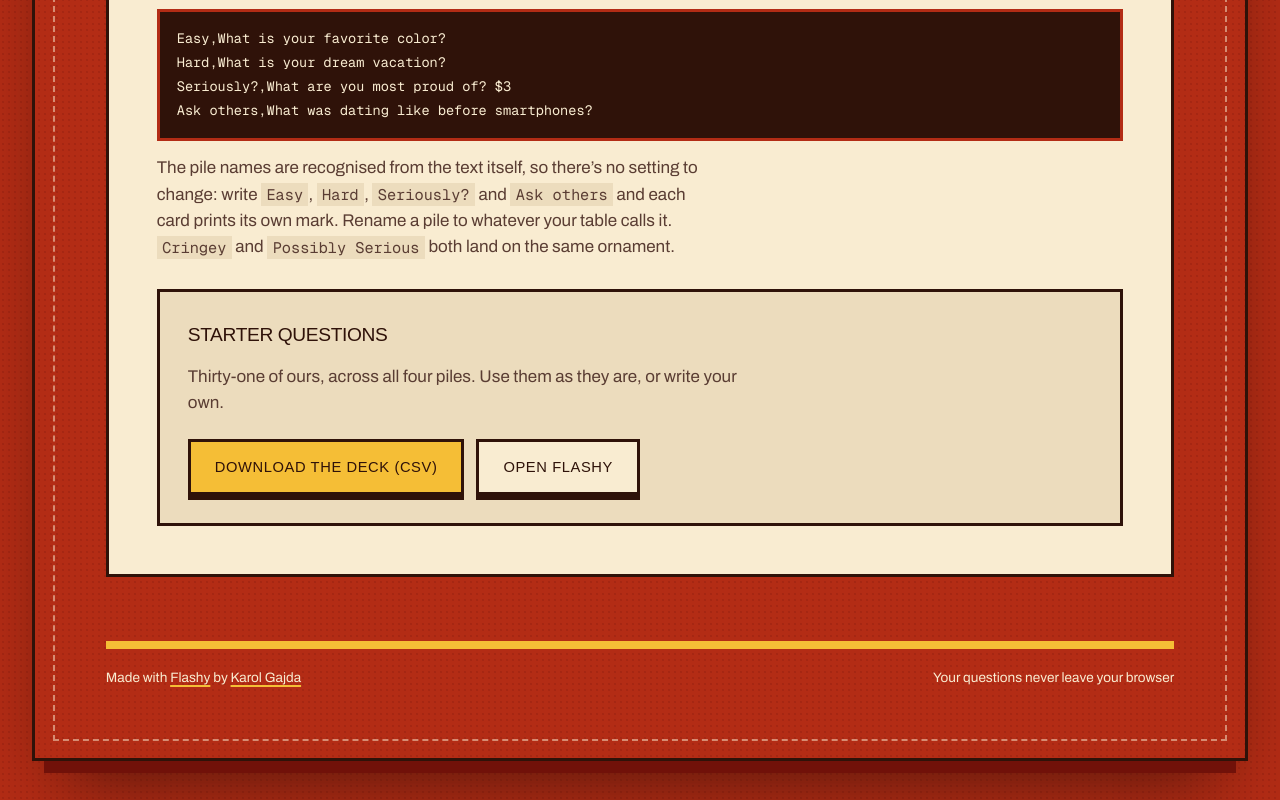
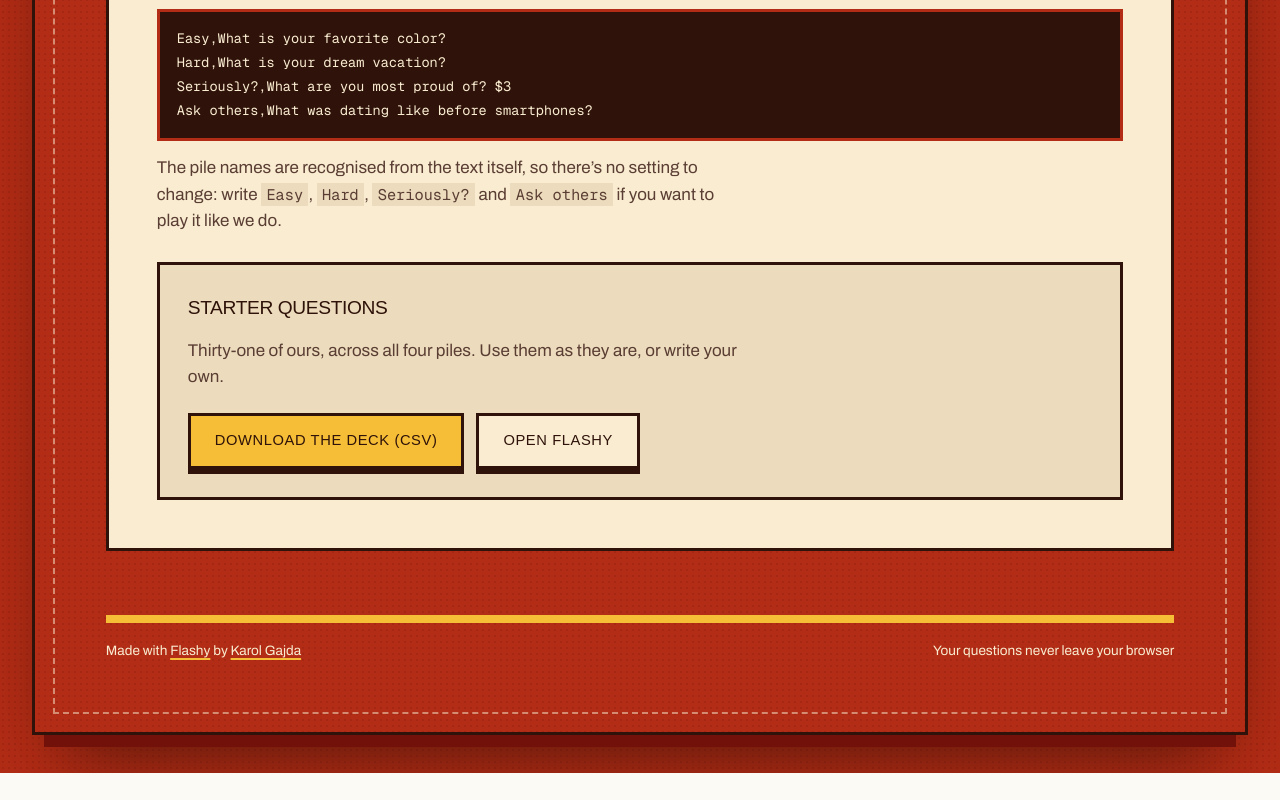
Before and after one commit to thekarolgajda/Flashy, a Next.js app: page /enough-about-the-weather in a window 1280 px wide. Shown: the part 2889-3689 px from the top of the page. After the commit the page ends 3662 px from the top, so only its background shows below. Built offline with nearby package versions, Linux system fonts and the light colour scheme; a web font is replaced by a local one.

Commit message:
Point the pile names at how we play, not at the ornament

```diff
--- a/src/app/enough-about-the-weather/page.tsx
+++ b/src/app/enough-about-the-weather/page.tsx
@@ -243,9 +243,7 @@ Ask others,What was dating like before smartphones?`}</code>
             The pile names are recognised from the text itself, so there&rsquo;s no setting to
             change: write <span className="literal">Easy</span>,{" "}
             <span className="literal">Hard</span>, <span className="literal">Seriously?</span> and{" "}
-            <span className="literal">Ask others</span> and each card prints its own mark. Rename a
-            pile to whatever your table calls it. <span className="literal">Cringey</span> and{" "}
-            <span className="literal">Possibly Serious</span> both land on the same ornament.
+            <span className="literal">Ask others</span> if you want to play it like we do.
           </p>
 
           {/*
```
